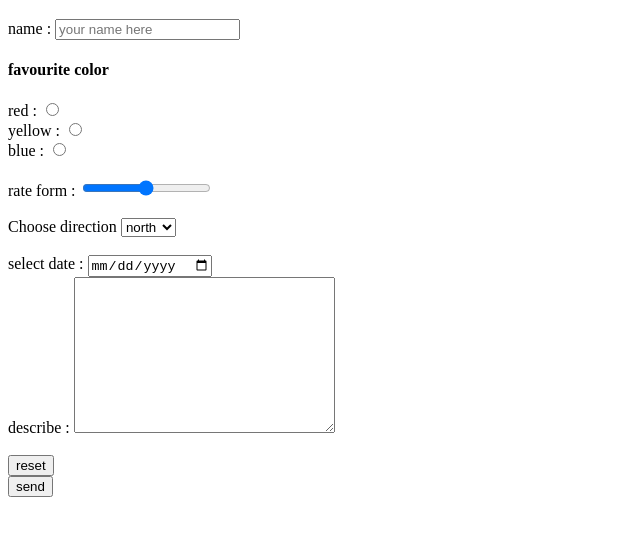
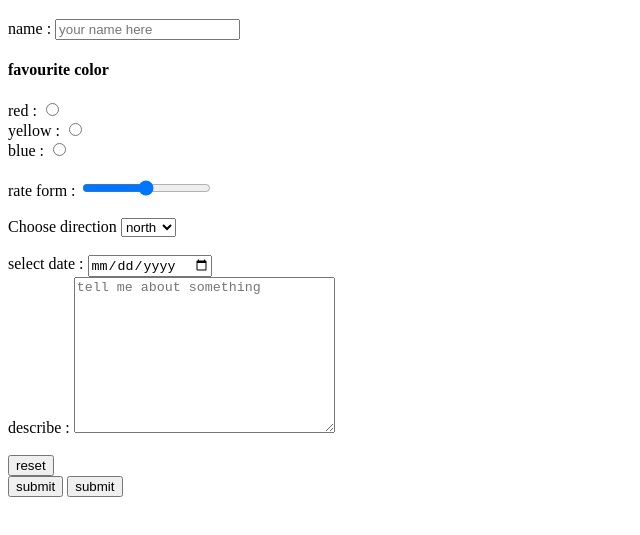
Before and after one commit to trainEnthusiast314/week-1, a plain HTML site: page form.html in a window 1280 px wide. Shown: the part 61-596 px from the top of the page, without its empty margins (0-640 px from the left). Drawn offline with Linux system fonts and the light colour scheme.

Commit message:
added button for submit

```diff
--- a/form.html
+++ b/form.html
@@ -7,7 +7,7 @@
 </head>
 <body>
     <h1>Form</h1>
-    <form>
+    <form name="information-form">
         <label for="name">name : </label>
         <input type="text" name="name" value="" placeholder="your name here">
         <br/>
@@ -36,15 +36,16 @@
         <br/>
         <br/>
         <label for="date">select date : </label>
-        <input type="date" name="date" id="date">
+        <input type="date" name="date" id="date" value="">
         <br/>
         <label for="description">describe : </label>
-        <textarea name="description" id="" cols="30" rows="10"></textarea>
+        <textarea name="description" id="" cols="30" rows="10" value="" placeholder="tell me about something"></textarea>
         <br/>
         <br>
         <input type="reset" value="reset" >
         <br>
-        <input type="submit" value="send">
+        <input type="submit" value="submit">
+        <button type="submit" form="information-form">submit</button>
     </form>
 </body>
 </html>
```
